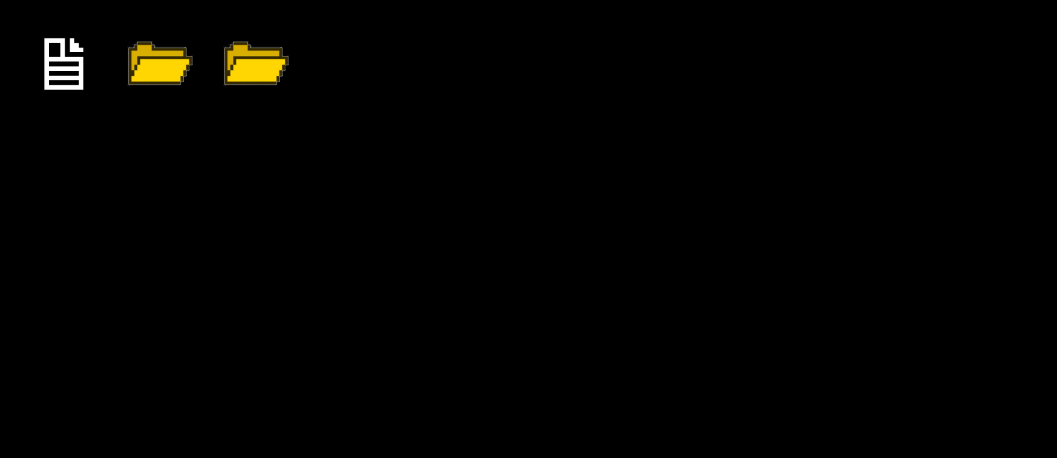
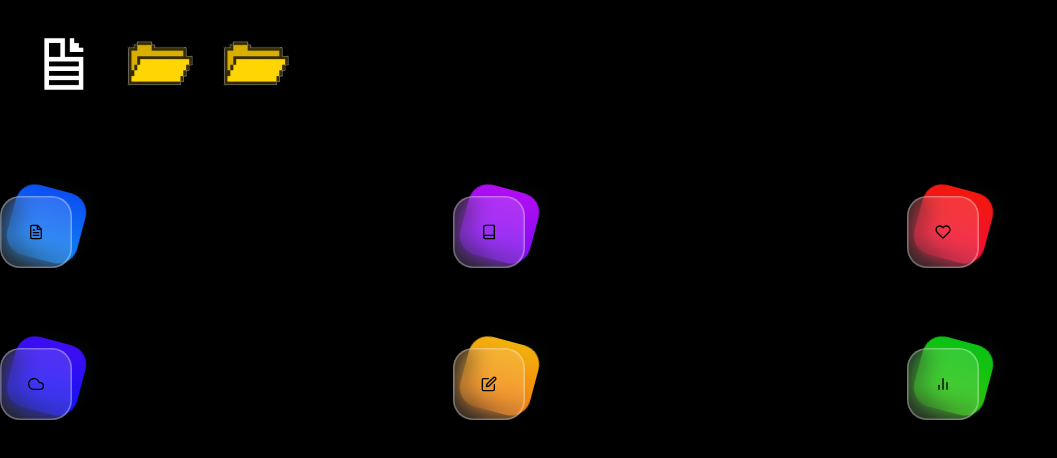
Before and after one commit to jaycnz/portfolio, a Next.js app: page / in a window 1280 px wide. Shown: the top 458 px of the page, without its empty margins (0-1057 px from the left). Built offline with nearby package versions, Linux system fonts and the light colour scheme.

Commit message:
wip: glass icon update

```diff
--- /dev/null
+++ b/components/GlassIcons.css
@@ -0,0 +1,102 @@
+.icon-btns {
+  display: grid;
+  grid-gap: 5em;
+  grid-template-columns: repeat(2, 1fr);
+  margin: auto;
+  padding: 3em 0;
+  overflow: visible;
+}
+
+.icon-btn {
+  background-color: transparent;
+  outline: none;
+  position: relative;
+  width: 4.5em;
+  height: 4.5em;
+  perspective: 24em;
+  transform-style: preserve-3d;
+  -webkit-tap-highlight-color: transparent;
+  border: none;
+  cursor: pointer;
+}
+
+.icon-btn__back,
+.icon-btn__front,
+.icon-btn__label {
+  transition:
+    opacity 0.3s cubic-bezier(0.83, 0, 0.17, 1),
+    transform 0.3s cubic-bezier(0.83, 0, 0.17, 1);
+}
+
+.icon-btn__back,
+.icon-btn__front {
+  border-radius: 1.25em;
+  position: absolute;
+  top: 0;
+  left: 0;
+  width: 100%;
+  height: 100%;
+}
+
+.icon-btn__back {
+  box-shadow: 0.5em -0.5em 0.75em hsla(223, 10%, 10%, 0.15);
+  display: block;
+  transform: rotate(15deg);
+  transform-origin: 100% 100%;
+  will-change: transform;
+}
+
+.icon-btn__front {
+  background-color: hsla(0, 0%, 100%, 0.15);
+  box-shadow: 0 0 0 0.1em hsla(0, 0%, 100%, 0.3) inset;
+  backdrop-filter: blur(0.75em);
+  -webkit-backdrop-filter: blur(0.75em);
+  -moz-backdrop-filter: blur(0.75em);
+  display: flex;
+  transform-origin: 80% 50%;
+  will-change: transform;
+}
+
+.icon-btn__icon {
+  margin: auto;
+  width: 1.5em;
+  height: 1.5em;
+  display: flex;
+  align-items: center;
+  justify-content: center;
+}
+
+.icon-btn__label {
+  font-size: 1em;
+  white-space: nowrap;
+  text-align: center;
+  line-height: 2;
+  opacity: 0;
+  position: absolute;
+  top: 100%;
+  right: 0;
+  left: 0;
+  transform: translateY(0);
+}
+
+.icon-btn:focus-visible .icon-btn__back,
+.icon-btn:hover .icon-btn__back {
+  transform: rotate(25deg) translate3d(-0.5em, -0.5em, 0.5em);
+}
+
+.icon-btn:focus-visible .icon-btn__front,
+.icon-btn:hover .icon-btn__front {
+  transform: translate3d(0, 0, 2em);
+}
+
+.icon-btn:focus-visible .icon-btn__label,
+.icon-btn:hover .icon-btn__label {
+  opacity: 1;
+  transform: translateY(20%);
+}
+
+@media (min-width: 768px) {
+  .icon-btns {
+    grid-template-columns: repeat(3, 1fr);
+  }
+}
--- /dev/null
+++ b/components/GlassIcons.jsx
@@ -0,0 +1,37 @@
+import './GlassIcons.css';
+
+const gradientMapping = {
+  blue: 'linear-gradient(hsl(223, 90%, 50%), hsl(208, 90%, 50%))',
+  purple: 'linear-gradient(hsl(283, 90%, 50%), hsl(268, 90%, 50%))',
+  red: 'linear-gradient(hsl(3, 90%, 50%), hsl(348, 90%, 50%))',
+  indigo: 'linear-gradient(hsl(253, 90%, 50%), hsl(238, 90%, 50%))',
+  orange: 'linear-gradient(hsl(43, 90%, 50%), hsl(28, 90%, 50%))',
+  green: 'linear-gradient(hsl(123, 90%, 40%), hsl(108, 90%, 40%))'
+};
+
+const GlassIcons = ({ items, className }) => {
+  const getBackgroundStyle = color => {
+    if (gradientMapping[color]) {
+      return { background: gradientMapping[color] };
+    }
+    return { background: color };
+  };
+
+  return (
+    <div className={`icon-btns ${className || ''}`}>
+      {items.map((item, index) => (
+        <button key={index} className={`icon-btn ${item.customClass || ''}`} aria-label={item.label} type="button">
+          <span className="icon-btn__back" style={getBackgroundStyle(item.color)}></span>
+          <span className="icon-btn__front">
+            <span className="icon-btn__icon" aria-hidden="true">
+              {item.icon}
+            </span>
+          </span>
+          <span className="icon-btn__label">{item.label}</span>
+        </button>
+      ))}
+    </div>
+  );
+};
+
+export default GlassIcons;
--- a/package.json
+++ b/package.json
@@ -20,6 +20,7 @@
     "react-bootstrap": "^2.10.10",
     "react-dom": "19.2.0",
     "react-draggable": "^4.5.0",
+    "react-icons": "^5.5.0",
     "tailwind-merge": "^3.4.0"
   },
   "devDependencies": {
--- a/src/components/Desktop/Desktop.tsx
+++ b/src/components/Desktop/Desktop.tsx
@@ -6,6 +6,8 @@ import { Document } from '../Document';
 import { useWindowManager } from '../useWindowManager/useWindowManager';
 import { WindowFactory } from '../WindowFactory/WindowFactory';
 import { Designs } from '../WindowFactory/WindowTypes/Designs';
+import { FiFileText, FiBook, FiHeart, FiCloud, FiEdit, FiBarChart2 } from 'react-icons/fi'; // React Icons
+import GlassIcons from '@/components/GlassIcons'; // Adjusted relative path
 
 export function Desktop() {
   const { windows, openWindow, closeWindow } = useWindowManager();
@@ -13,6 +15,18 @@ export function Desktop() {
   useEffect(() => {
     console.log('Open windows:', windows);
   }, [windows]);
+
+  // update with your own icons and colors
+  const items = [
+    { icon: <FiFileText />, color: 'blue', label: 'Files' },
+    { icon: <FiBook />, color: 'purple', label: 'Books' },
+    { icon: <FiHeart />, color: 'red', label: 'Health' },
+    { icon: <FiCloud />, color: 'indigo', label: 'Weather' },
+    { icon: <FiEdit />, color: 'orange', label: 'Notes' },
+    { icon: <FiBarChart2 />, color: 'green', label: 'Stats' },
+  ];
+
+
 
   return (
     <div className="relative w-full h-screen">
@@ -23,6 +37,11 @@ export function Desktop() {
         <Folder name="Projects" onClick={() => openWindow('projects')} />
       </div>
 
+      <div style={{ height: '600px', position: 'relative' }}>
+        <GlassIcons items={items} className="custom-class"
+        />
+      </div>
+
       {/* Render windows */}
       <WindowFactory windows={windows} onClose={closeWindow} openWindow={openWindow} />
 
```
Also changed, not shown: components.json, 1 other file (tests, documents, lock files or other folders).
